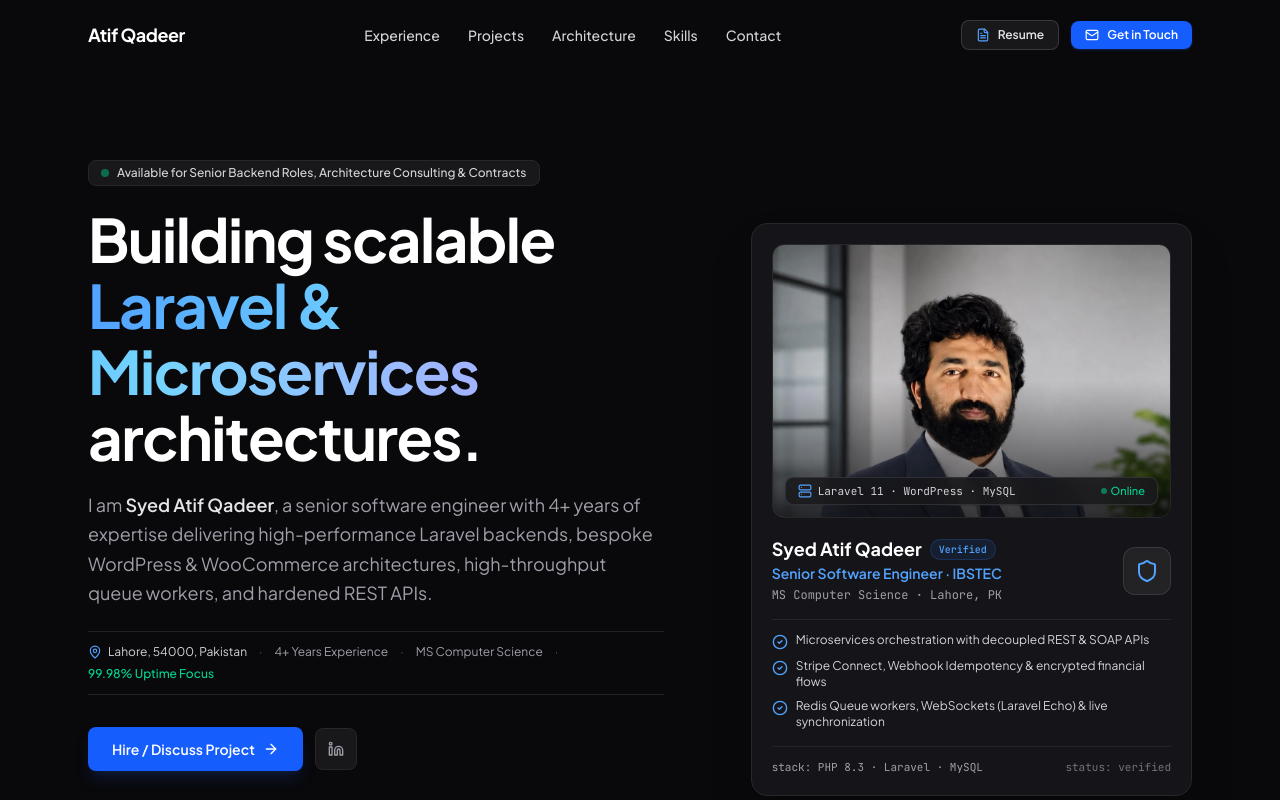
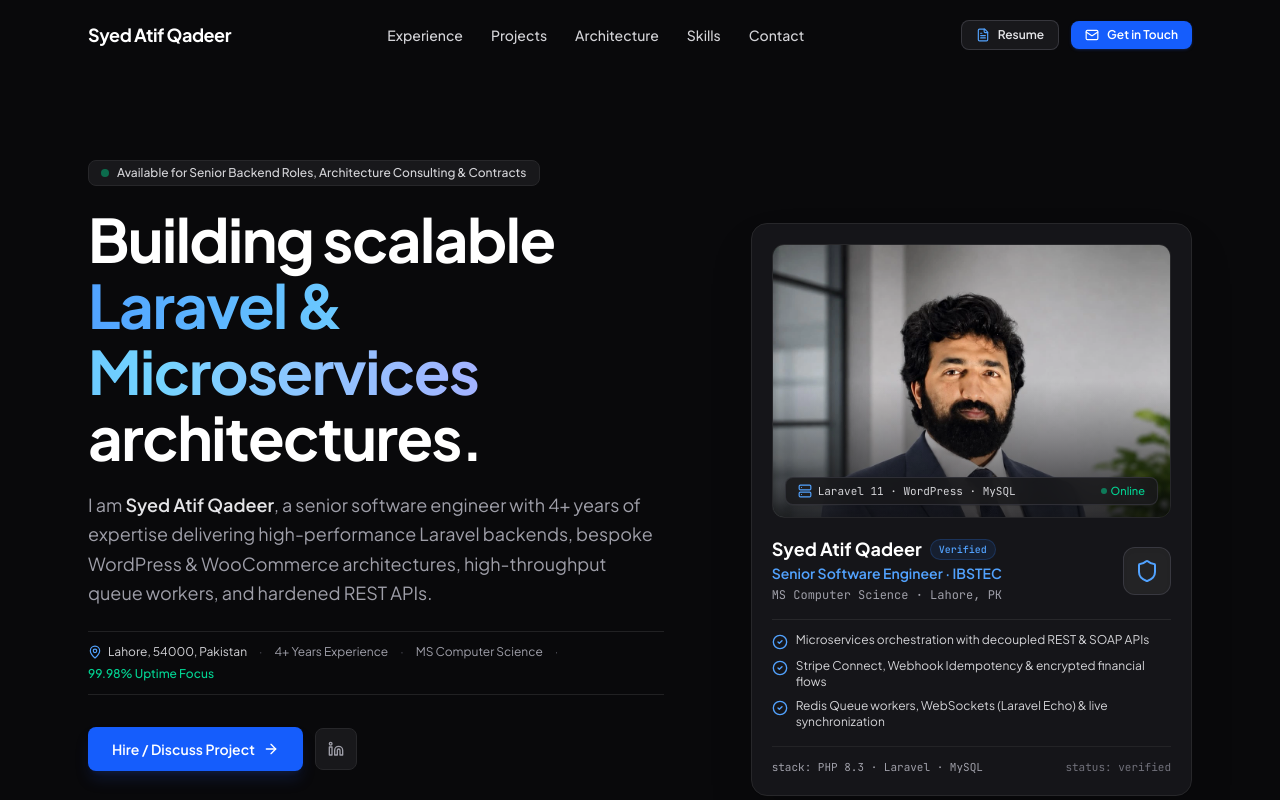
Before and after one commit to atifqadeer/portfolio, a React (Vite) app: page / in a window 1280 px wide. Shown: the top 800 px of the page. Built offline with nearby package versions, Linux system fonts and the light colour scheme; a web font is replaced by a local one.

Commit message:
Update portfolioData.ts

```diff
--- a/src/data/portfolioData.ts
+++ b/src/data/portfolioData.ts
@@ -56,7 +56,7 @@ export interface SkillCategory {
 export const PORTFOLIO_DATA = {
   personal: {
     name: "Syed Atif Qadeer",
-    preferredName: "Atif Qadeer",
+    preferredName: "Syed Atif Qadeer",
     title: "Senior Software Engineer",
     specialization: "Laravel · WordPress & WooCommerce · Microservices · PHP Ecosystem · High-Scale APIs",
     tagline: "Engineering scalable backend architectures, custom WordPress solutions, high-throughput event pipelines, and secure web systems.",
```
